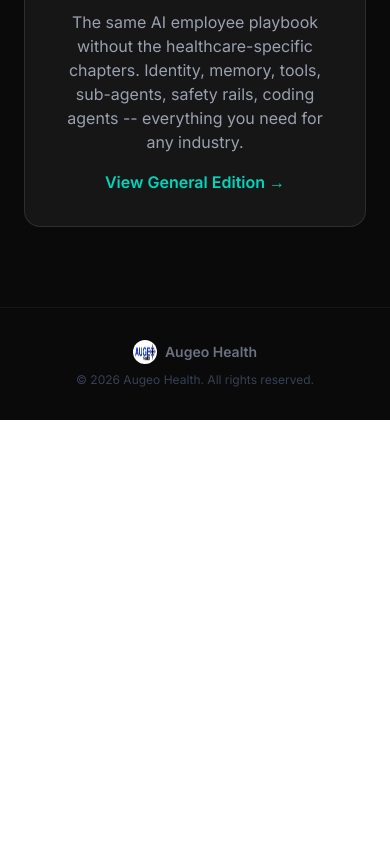
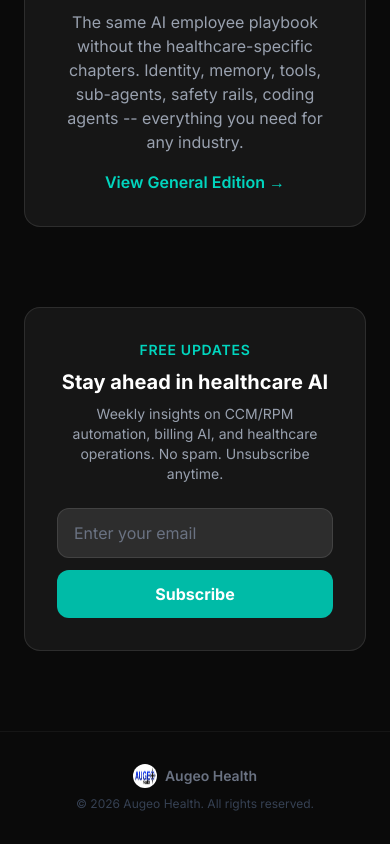
Before and after one commit to Agent-Artemis/hcip-playbook, a Next.js app: page / in a window 390 px wide. Shown: the part 6299-7143 px from the top of the page. Before the commit the page ends 6719 px from the top, so only its background shows below. Built offline with nearby package versions, Linux system fonts and the light colour scheme.

Commit message:
Add Vercel Analytics + newsletter email capture

```diff
--- a/app/layout.tsx
+++ b/app/layout.tsx
@@ -1,5 +1,6 @@
 import type { Metadata } from "next";
 import { Inter } from "next/font/google";
+import { Analytics } from "@vercel/analytics/next";
 import "./globals.css";
 
 const inter = Inter({ subsets: ["latin"] });
@@ -12,7 +13,10 @@ export const metadata: Metadata = {
 export default function RootLayout({ children }: { children: React.ReactNode }) {
   return (
     <html lang="en" className="scroll-smooth">
-      <body className={`${inter.className} antialiased bg-[#0a0a0a] text-white`}>{children}</body>
+      <body className={`${inter.className} antialiased bg-[#0a0a0a] text-white`}>
+        {children}
+        <Analytics />
+      </body>
     </html>
   );
 }
--- a/app/page.tsx
+++ b/app/page.tsx
@@ -272,6 +272,36 @@ export default function Home() {
         </div>
       </section>
 
+      {/* Newsletter Signup */}
+      <section className="max-w-lg mx-auto px-6 pb-20">
+        <div className="bg-white/5 border border-white/10 rounded-2xl p-8 text-center">
+          <p className="text-sm text-teal-400 uppercase tracking-wider mb-2 font-semibold">Free Updates</p>
+          <h3 className="text-xl font-bold mb-2">Stay ahead in healthcare AI</h3>
+          <p className="text-gray-400 text-sm mb-6">Weekly insights on CCM/RPM automation, billing AI, and healthcare operations. No spam. Unsubscribe anytime.</p>
+          <form
+            action="https://app.beehiiv.com/forms/subscribe"
+            method="POST"
+            className="flex flex-col sm:flex-row gap-3"
+          >
+            <input type="hidden" name="publication_id" value="pub_976d2854-7a80-4f0a-b978-d2d6ee6b0910" />
+            <input type="hidden" name="utm_source" value="playbook-healthcare" />
+            <input
+              type="email"
+              name="email"
+              required
+              placeholder="Enter your email"
+              className="flex-1 px-4 py-3 rounded-xl bg-white/10 border border-white/10 text-white placeholder:text-gray-500 focus:outline-none focus:border-teal-400 transition-colors"
+            />
+            <button
+              type="submit"
+              className="px-6 py-3 bg-teal-500 text-white font-bold rounded-xl hover:bg-teal-600 transition-colors whitespace-nowrap"
+            >
+              Subscribe
+            </button>
+          </form>
+        </div>
+      </section>
+
       {/* Footer */}
       <footer className="border-t border-white/5 py-8 text-center">
         <div className="flex items-center justify-center gap-2 mb-2">
--- a/package.json
+++ b/package.json
@@ -8,6 +8,7 @@
     "start": "next start"
   },
   "dependencies": {
+    "@vercel/analytics": "^2.0.1",
     "next": "16.2.1",
     "react": "19.2.4",
     "react-dom": "19.2.4",
```
Also changed, not shown: 1 other file (tests, documents, lock files or other folders).
